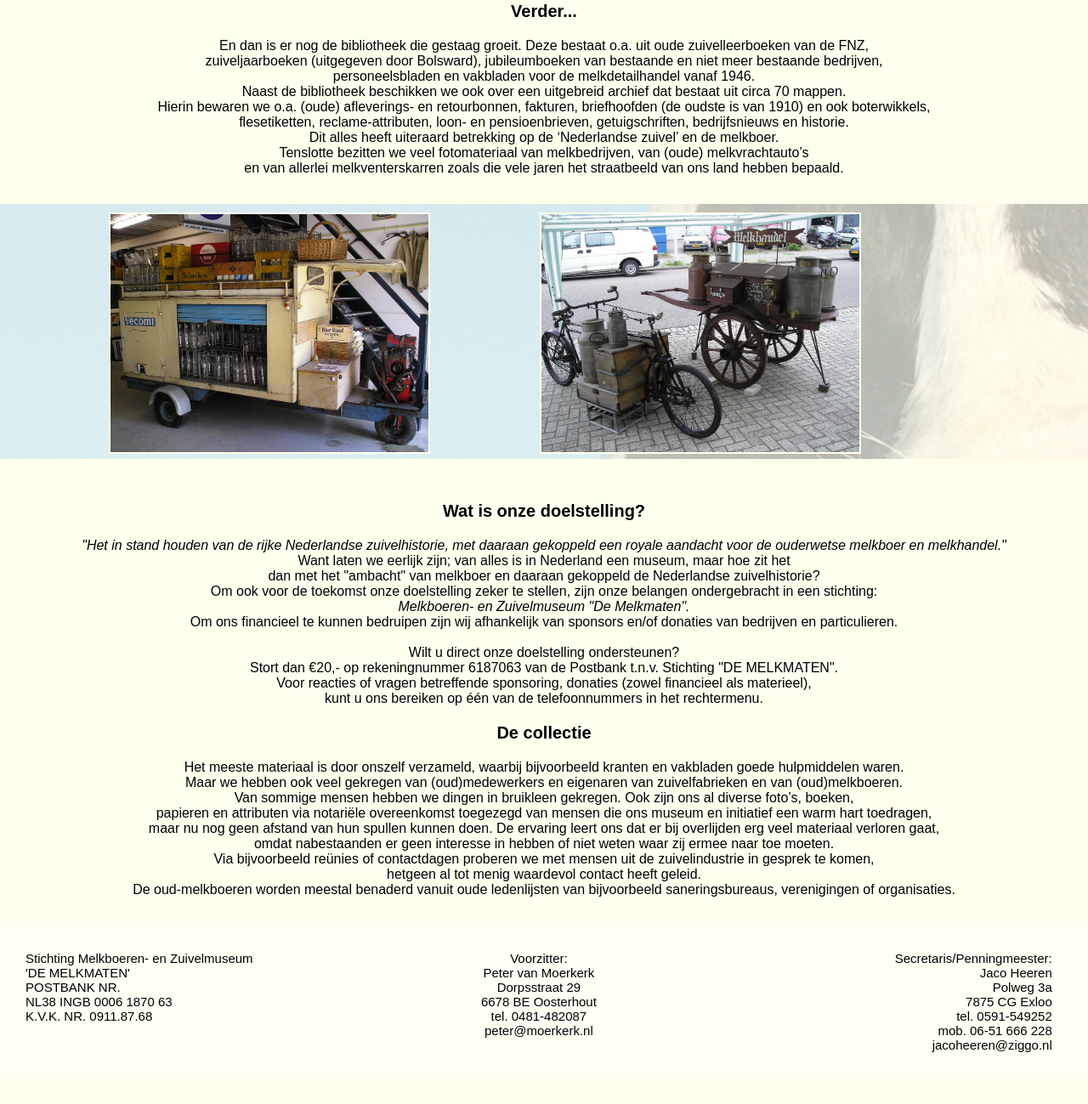
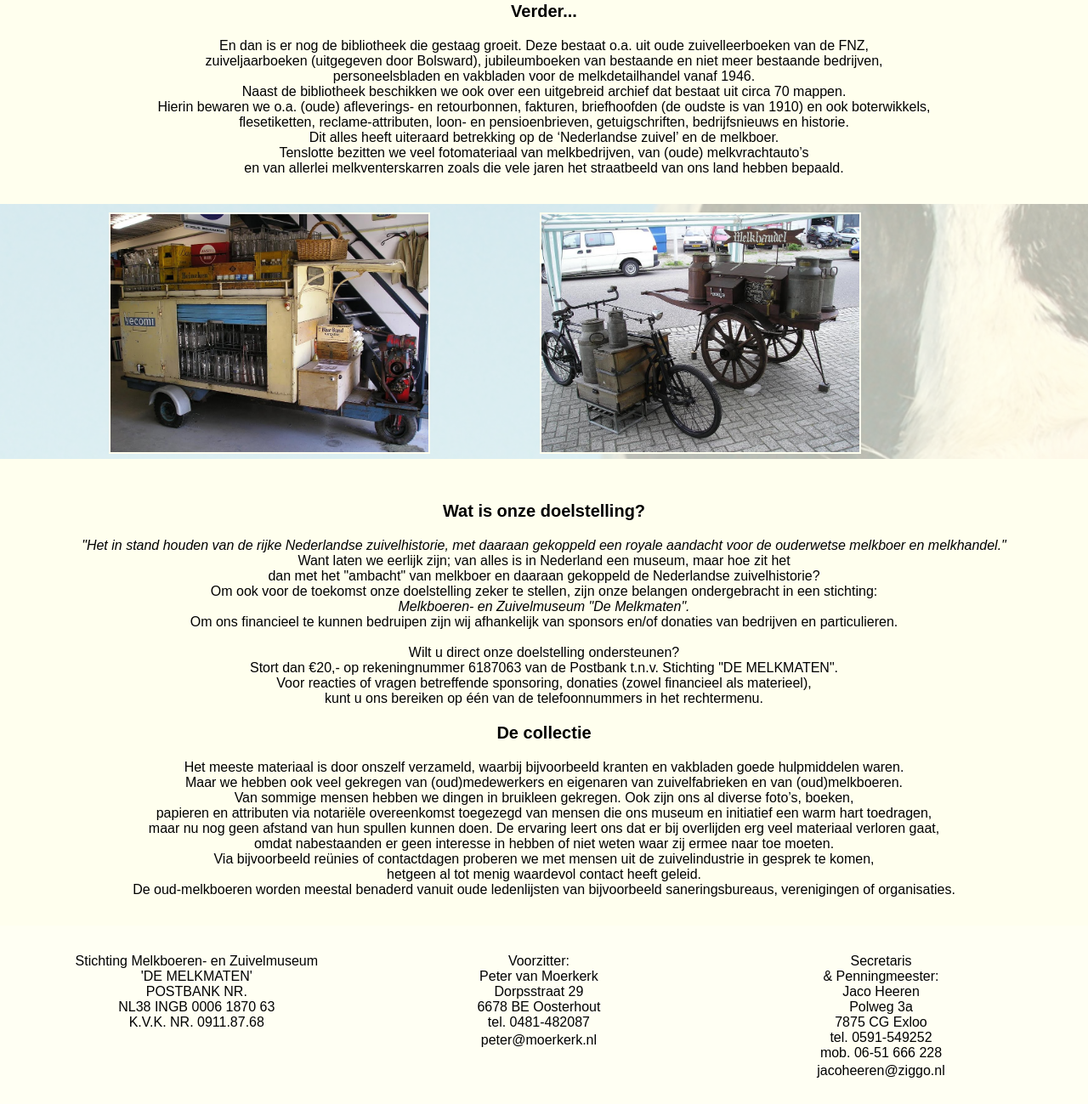
Before and after one commit to STEENBRINK/Zuivelmuseum, a PHP site: page / in a window 1280 px wide. Shown: the part 848-2147 px from the top of the page at 85% size. Before the commit the page ends 2086 px from the top, so only its background shows below. Run offline with PHP 8.4, Linux system fonts and the light colour scheme; some libraries are stand-ins or nearby versions.

Commit message:
Fixed the responsiveness a bit

```diff
--- a/css/style.css
+++ b/css/style.css
@@ -70,7 +70,7 @@
 nav
 {
     width: 100%;
-    min-width: 630px;
+    min-width: 380px;
     height: 45px;
     top:0;
     background-color: black;
@@ -314,6 +314,7 @@
 
 .titlepage {
     padding: 85px 0 40px 0;
+    height: 297px;
 }
 
 .logo {
@@ -336,6 +337,7 @@
     left: 1%;
     top: 19%;
     border: 0;
+    min-width: 174px;
 }
 
 .ui-datepicker {
@@ -388,6 +390,15 @@
     height: 280px;
 }
 
+#contact {
+    margin: 0;
+    height: 150px;
+}
+
+#emailsmall {
+    display: none;
+}
+
 @media screen and (max-width: 1650px) {
     #img3 {
         display: none;
@@ -399,3 +410,53 @@
         display: none;
     }
 }
+
+@media screen and (max-width: 1250px) {
+    #afbeelding {
+        margin: 0 0 0 186px;
+    }
+}
+
+@media screen and (max-width: 530px) {
+    #img1 {
+        margin: 5px 2px 5px 2px;
+        max-width: 355px;
+    }
+
+    #contact {
+        padding: 30px 0 30px 0;
+        height: 210px;
+    }
+
+    #afbeelding {
+        width: 100px;
+        margin-top: 98px;
+    }
+
+    #emailsmall {
+        display: contents;
+    }
+
+    #emailbig {
+        display: none;
+    }
+
+    nav
+    {
+        min-width: 0;
+        position: fixed;
+    }
+
+    nav ul
+    {
+        margin: 15px 0 0 0;
+        padding-left: 5px;
+    }
+
+    nav ul li
+    {
+        list-style: none;
+        margin: 0 5px 0 0;
+        display: inline;
+    }
+}
--- a/index.php
+++ b/index.php
@@ -46,7 +46,7 @@
                 <a href="https://www.facebook.com/zuivelmuseum/?fref=ts"><img src="facebook%20icon.png"></a>
                 <a href="mailto:info@zuivelmuseum.nl"><img src="mail.png"></a>
             </div>
-            <img src="images/Logo.jpg" class="logo">
+            <img src="images/Logo.jpg" class="logo" id="afbeelding">
             <table class="openingstijden">
                 <tr>
                     <td>Maandag</td>
@@ -139,31 +139,49 @@
                 De oud-melkboeren worden meestal benaderd vanuit oude ledenlijsten van bijvoorbeeld saneringsbureaus, verenigingen of organisaties.<br>
             </p>
         </section>
-        <section id="contact" class="notfilled" style="height: 120px;">
+        <section id="contact" class="notfilled">
             <div class="footer" style="text-align: left">
+                <p>
                 Stichting Melkboeren- en Zuivelmuseum<br>
                 'DE MELKMATEN'<br>
 
                 POSTBANK NR.          <br>
                 NL38 INGB 0006 1870 63<br>
                 K.V.K. NR. 0911.87.68
+                </p>
             </div>
             <div class="footer"style="text-align: center">
+                <p>
                 Voorzitter:<br>
                 Peter van Moerkerk<br>
                 Dorpsstraat 29<br>
                 6678 BE Oosterhout<br>
                 tel. 0481-482087<br>
+                </p>
+                <p id="emailbig">
                 peter@moerkerk.nl<br>
+                </p>
+                <p id="emailsmall">
+                    peter@<br>
+                    moerkerk.nl<br>
             </div>
             <div class="footer"style="text-align: right">
-                Secretaris/Penningmeester:<br>
+                <p>
+                Secretaris<br>
+                & Penningmeester:<br>
                 Jaco Heeren<br>
                 Polweg 3a<br>
                 7875 CG Exloo<br>
                 tel. 0591-549252<br>
                 mob. 06-51 666 228<br>
+                </p>
+                <p id="emailbig">
                 jacoheeren@ziggo.nl<br>
+                </p>
+                <p id="emailsmall">
+                    jacoheeren@<br>
+                    ziggo.nl<br>
+                </p>
             </div>
         </section>
     </div>
```
